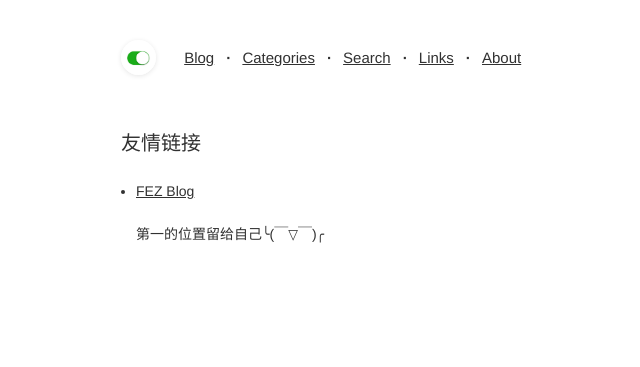
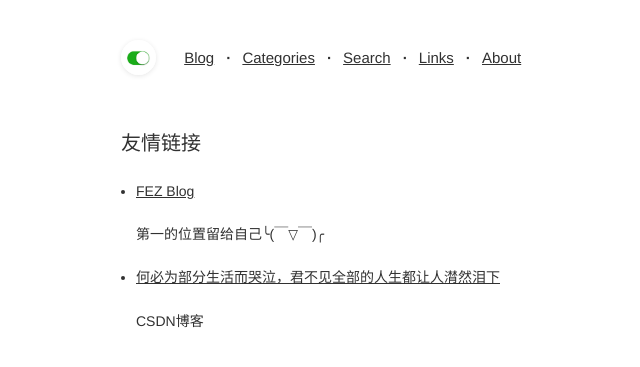
Before and after one commit to Really-Dream/fez, a Jekyll site: the page built from pages/links.md, in a window 1280 px wide. Shown: the top 367 px of the page, without its empty margins (229-869 px from the left). Built offline with Jekyll 4.4.1, drawn with Linux system fonts in a browser that asks for light colours.

Commit message:
Update links.json

```diff
--- a/_data/links.json
+++ b/_data/links.json
@@ -5,5 +5,12 @@
     "url": "https://really-dream.github.io/fez/",
     "desc": "第一的位置留给自己╰(￣▽￣)╭",
     "img": "http://blog.tmaize.net/static/img/logo.jpg"
+  },
+  {
+    "title": "CSDN博客",
+    "content": "何必为部分生活而哭泣，君不见全部的人生都让人潸然泪下",
+    "url": "https://blog.csdn.net/h1059141989",
+    "desc": "CSDN博客",
+    "img": "http://blog.tmaize.net/static/img/logo.jpg"
   }
 ]
```
